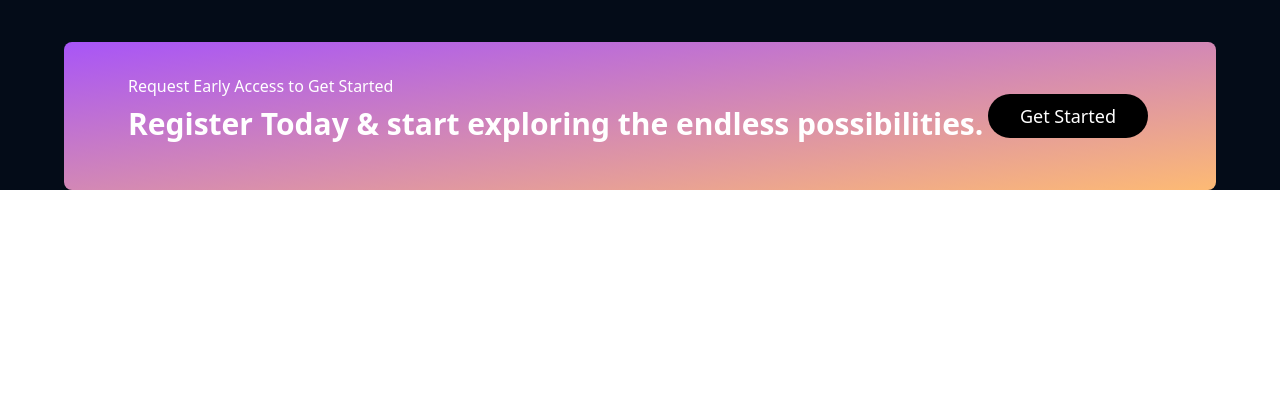
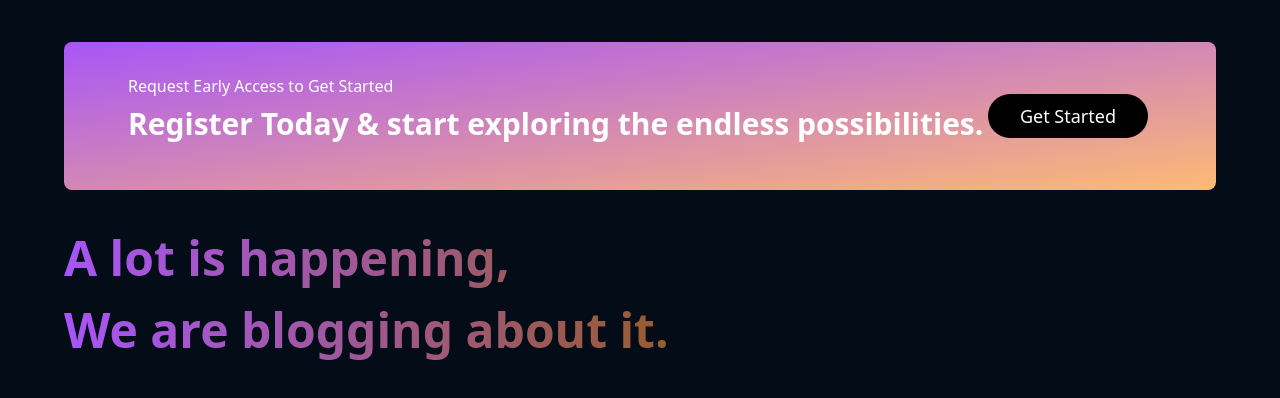
Before and after one commit to jafar-fahimi/gpt3-tailwindcss, a website: page index.html in a window 1280 px wide. Shown: the part 1962-2360 px from the top of the page. Before the commit the page ends 2152 px from the top, so only its background shows below. Drawn offline with Linux system fonts and the light colour scheme.

Commit message:
alot is happening section added

```diff
--- a/index.html
+++ b/index.html
@@ -179,6 +179,11 @@
         </div>
         <button class="rounded-full mx-auto md:mx-1 py-2 px-8 text-lg bg-black hover:bg-white hover:text-black transition-all delay-700 ease-linear">Get Started</button>
       </section>
+
+      <section class="text-white px-16 py-8">
+        <h2 class="font-bold text-5xl leading-normal bg-gradient-to-r from-purple-500 to-orange-400/60 inline-block text-transparent bg-clip-text">A lot is happening,<br/>
+          We are blogging about it.</h2>
+      </section>
     </main>
 
     <script>
```
Also changed, not shown: dist/output.css.
